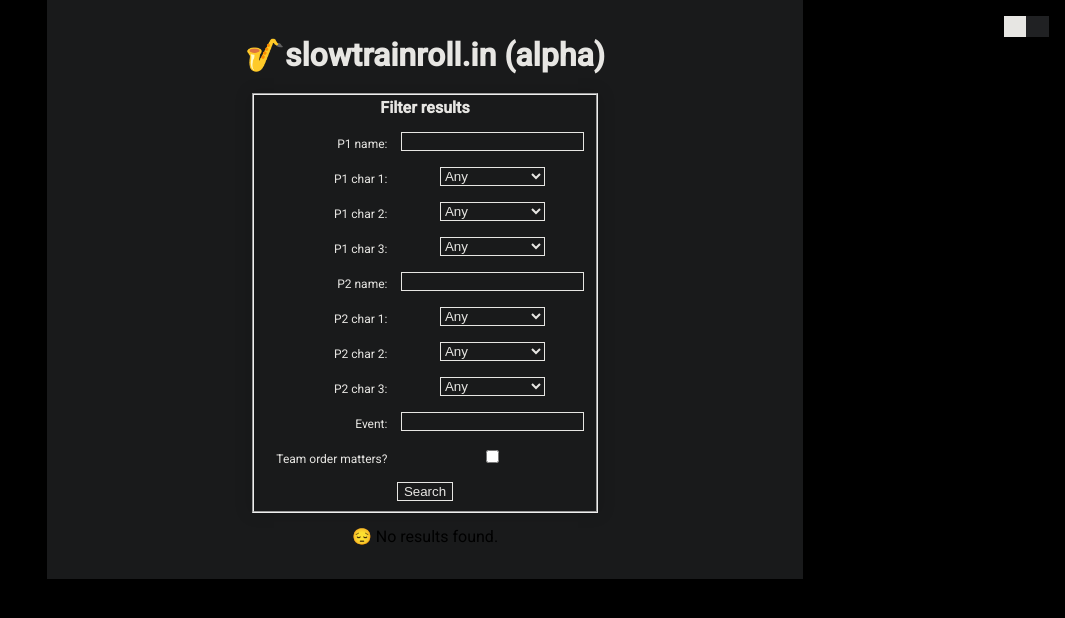
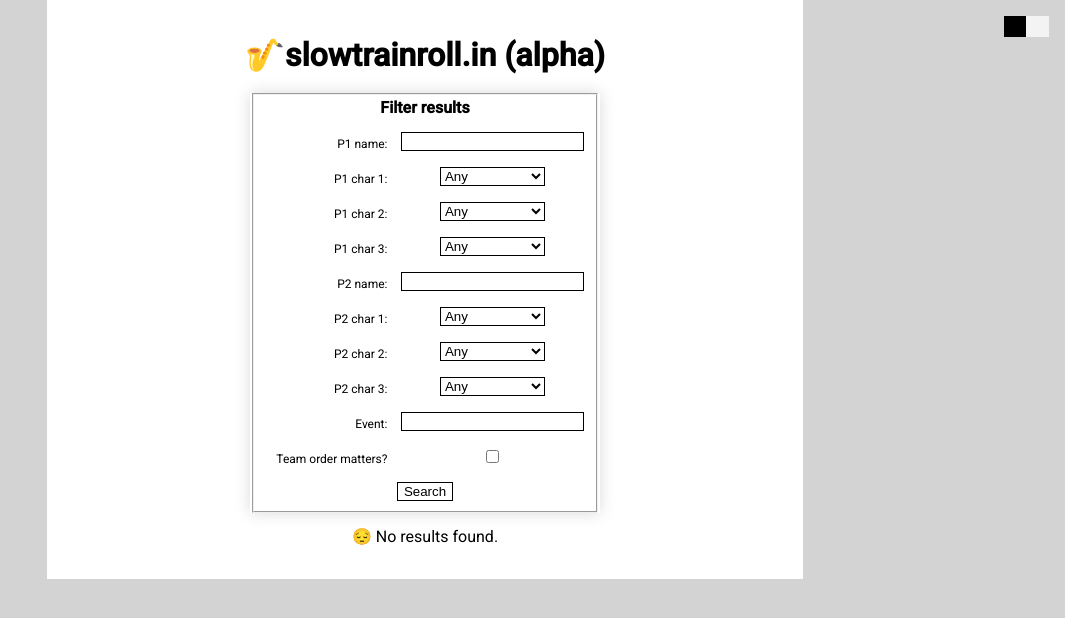
Before and after one commit to hugh-braico/slowtrainroll.in, a Django app: page / in a window 1280 px wide. Shown: the top 618 px of the page, without its empty margins (215-1280 px from the left). Run offline with Django 3.2, Linux system fonts and the light colour scheme; data that the repository does not hold is empty; style sheets or scripts are compiled from the project's sources.

Commit message:
Remember the users mode in localstorage

```diff
--- a/viewer/templates/modeswitch.html
+++ b/viewer/templates/modeswitch.html
@@ -3,9 +3,13 @@
   <span class="slider"></span>
 </label>
 <script>
-  const html = document.querySelector('html');
-  html.dataset.theme = `theme-dark`;
+  const mode = localStorage.getItem('lightmode') === 'true'
+  const html = document.querySelector('html')
+
+  html.dataset.theme = `theme-${mode ? 'dark' : 'light'}`
+  document.getElementById("light-mode-switch").checked = mode
   document.getElementById("light-mode-switch").addEventListener("click", function() {
-    html.dataset.theme = `theme-${this.checked ? 'light' : 'dark'}`
+    html.dataset.theme = `theme-${this.checked ? 'dark' : 'light'}`
+    localStorage.setItem('lightmode', this.checked)
     })
 </script>
```
